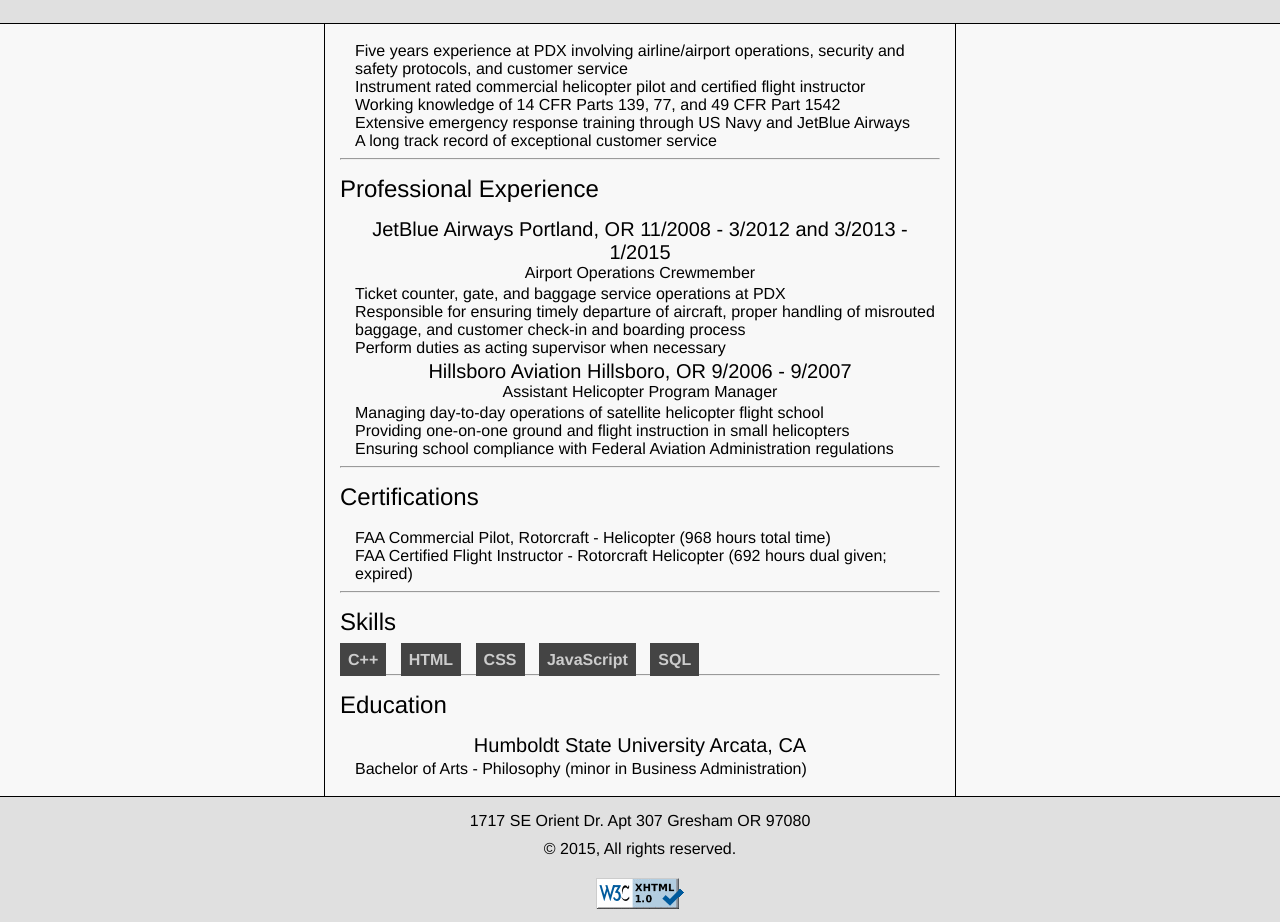
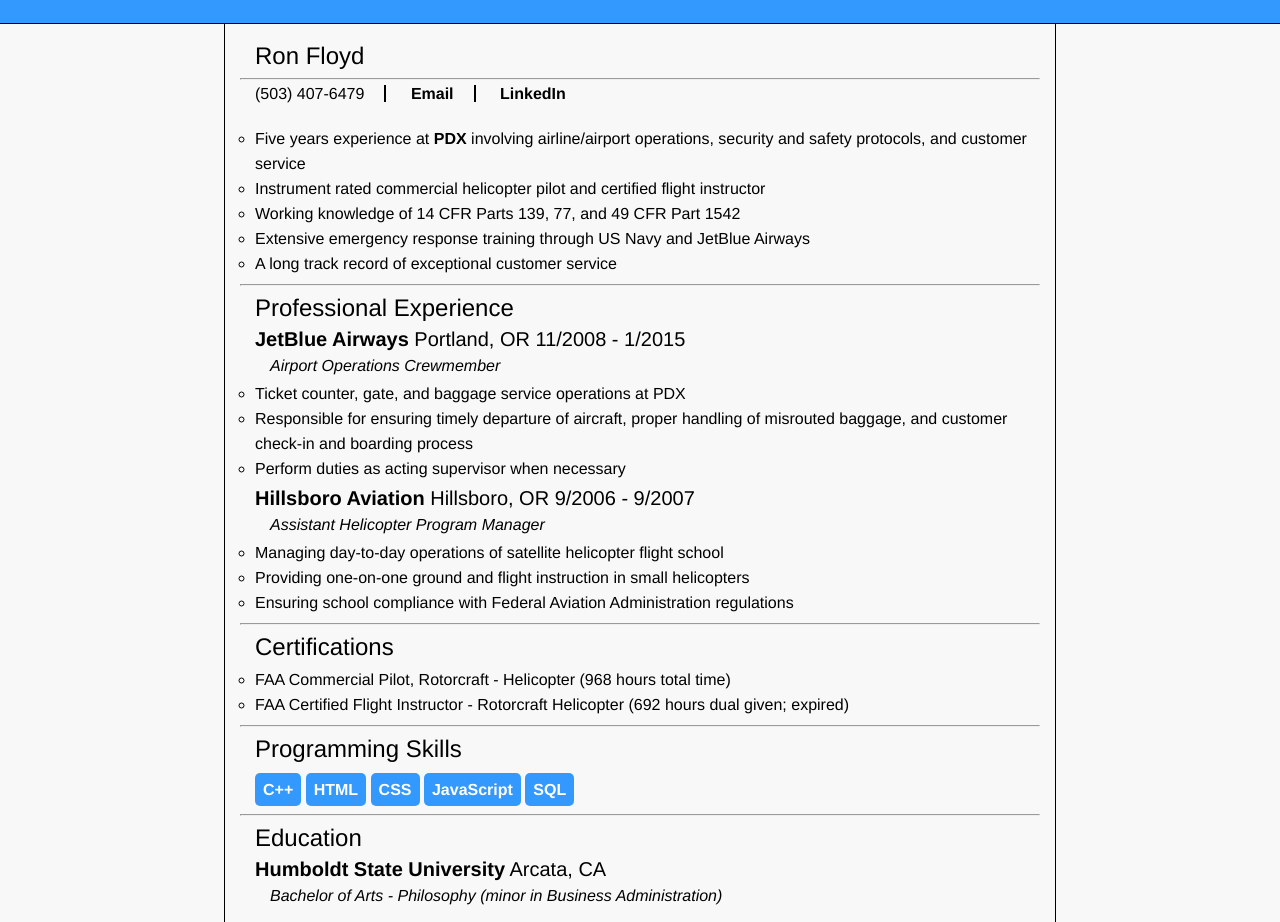
Before and after one commit to ronFloyd/ronFloyd.github.io, a plain HTML site: page resume.html in a window 1280 px wide. Shown: the part 105-1027 px from the top of the page. Drawn offline with Linux system fonts and the light colour scheme.

Commit message:
revised website files

```diff
--- a/main.css
+++ b/main.css
@@ -10,7 +10,7 @@
 body {
 	background-color: #F8F8F8;
 	font-family: "Helvetica Neue", Helvetica, sans-serif;
-	font-size: 62.5% /* 1em = 10px */;
+	font-size: 62.5%;
 }
 h1 {
 	color: #000000;
@@ -31,7 +31,6 @@
 	text-align: center;
 }
 a {
-	font-family: "Helvetica Neue", Helvetica, sans-serif;
 	font-weight: bold;
 	text-decoration: none;
 	color: #000000;
@@ -41,12 +40,12 @@
 	text-decoration: underline;
 }
 div.header {
-	background-color: #E0E0E0;
+	background-color: #3399FF;
 	padding-bottom: 10px;
 	border-bottom: 1px solid #000000;
 }
 div.footer {
-	background-color: #E0E0E0;
+	background-color: #3399FF;
 	padding-top: 10px;
 	padding-bottom: 10px;
 	border-top: 1px solid #000000;
@@ -58,6 +57,22 @@
 .resume {
 	padding: 3px 0 3px 0;
 	margin-left: 15px;
+}
+.resume li {
+	list-style-type: circle;
+	line-height: 25px;
+}
+h3.resume {
+	text-align: left;
+	font-size: 2em;
+}
+h3.resume a {
+	font-size: 1em;
+}
+h4.resume {
+	text-align: left;
+	font-style: italic;
+	padding-left: 15px;
 }
 .nav {
 	padding: 0;
@@ -76,12 +91,28 @@
 	padding-right: 0;
 	border-right: none;
 }
+ul.info {
+	margin-bottom: 20px;
+}
+.info li {
+	display: inline;
+	padding: 0 20px 0 20px;
+	border-right: 2px solid #000000;
+}
+.info li:first-child {
+	padding-left: 15px;
+	border-left: none;
+}
+.info li:last-child {
+	padding-right: 0;
+	border-right: none;
+}
 .external-links {
 	padding: 10px 0 10px 25px;
 }
 .content-section {
 	padding: 15px;
-	width: 60em;
+	width: 80em;
 	margin: 0 auto;
 	border: 1px solid #000000;
 	border-top: none;
@@ -94,14 +125,20 @@
     width: auto;
     text-align: center;
 }
+.skills {
+	margin: 15px 0 15px 0;
+}
 .skills li {
-	font-family: "Helvetica Neue", Helvetica, sans-serif;
 	font-weight: bold;
-	background-color: #444444;
-	color: #cccccc;
+	background-color: #3399FF;
+	color: #FFF;
 	display: inline;
 	padding: 8px 8px 8px 8px;
-	margin-right: 10px;
+	margin-right: 0 10px;
+	border-radius: 5px;
+}
+.skills li:first-child {
+	margin-left: 15px;
 }
 .W3C {
 	text-align: center;
@@ -110,6 +147,17 @@
 .W3C li {
 	display: inline;
 	padding: 0 10px;
+}
+.hang-gliding {
+	text-align: center;
+	margin-bottom: 15px;
+}
+form {
+    /* Just to center the form on the page */
+    margin: 0 auto;
+    width: 400px;
+    /* To see the outline of the form */
+    padding: 1em;
 }
 label {
   display: block;
@@ -127,8 +175,10 @@
 textarea {
   display: block;
   margin-bottom: 15px;
-  width: 45em;
-  height: 25em;
+  width: 25em;
+  height: 15em;
+  font-size: 1.6em;
+  resize: vertical;
 }
 input[type=submit] {
   width: 10em;
--- a/resume.html
+++ b/resume.html
@@ -18,8 +18,15 @@
 		</ul>
     </div>
 	<div class="content-section">
+		<h2 class="resume">Ron Floyd</h2>
+		<hr />
+		<ul class="info">
+			<li>(503) 407-6479</li>
+			<li><a href="mailto:ron3308@gmail.com">Email</a></li>
+			<li><a href="https://www.linkedin.com/in/bronfloyd/">LinkedIn</a></li>
+		</ul>
 		<ul class="resume">
-			<li>Five years experience at PDX involving airline/airport operations,
+			<li>Five years experience at <a target="_blank" href="http://www.flypdx.com/PDX">PDX</a> involving airline/airport operations,
 				security and safety protocols, and customer service</li>
 			<li>Instrument rated commercial helicopter pilot and certified flight instructor</li>
 			<li>Working knowledge of 14 CFR Parts 139, 77, and 49 CFR Part 1542</li>
@@ -27,30 +34,30 @@
 			<li>A long track record of exceptional customer service</li>
 		</ul>
 		<hr />
-		<h2>Professional Experience</h2>
-		<h3>JetBlue Airways Portland, OR 11/2008 - 3/2012 and 3/2013 - 1/2015</h3>
-		<h4>Airport Operations Crewmember</h4>
+		<h2 class="resume">Professional Experience</h2>
+		<h3 class="resume"><a target="_blank" href="http://www.jetblue.com/">JetBlue Airways</a> Portland, OR 11/2008 - 1/2015</h3>
+		<h4 class="resume">Airport Operations Crewmember</h4>
 		<ul class="resume">
 			<li>Ticket counter, gate, and baggage service operations at PDX</li>
 			<li>Responsible for ensuring timely departure of aircraft, proper handling of misrouted baggage, and customer check-in
 				and boarding process</li>
 			<li>Perform duties as acting supervisor when necessary</li>
 		</ul>
-		<h3>Hillsboro Aviation Hillsboro, OR 9/2006 - 9/2007</h3>
-		<h4>Assistant Helicopter Program Manager</h4>
+		<h3 class="resume"><a target="_blank" href="http://www.flyhaa.com/en/">Hillsboro Aviation</a> Hillsboro, OR 9/2006 - 9/2007</h3>
+		<h4 class="resume">Assistant Helicopter Program Manager</h4>
 		<ul class="resume">
 			<li>Managing day-to-day operations of satellite helicopter flight school</li>
 			<li>Providing one-on-one ground and flight instruction in small helicopters</li>
 			<li>Ensuring school compliance with Federal Aviation Administration regulations</li>
 		</ul>
 		<hr />
-		<h2>Certifications</h2>
+		<h2 class="resume">Certifications</h2>
 		<ul class="resume">
 			<li>FAA Commercial Pilot, Rotorcraft - Helicopter (968 hours total time)</li>
 			<li>FAA Certified Flight Instructor - Rotorcraft Helicopter (692 hours dual given; expired)</li>
 		</ul>
 		<hr />
-		<h2>Skills</h2>
+		<h2 class="resume">Programming Skills</h2>
 		<ul class="skills">
 			<li>C++</li>
 			<li>HTML</li>
@@ -59,18 +66,15 @@
 			<li>SQL</li>
 		</ul>
 		<hr />
-		<h2>Education</h2>
-		<h3>Humboldt State University Arcata, CA</h3>
-		<ul class="resume">
-			<li>Bachelor of Arts - Philosophy (minor in Business Administration)</li>
-		</ul>
+		<h2 class="resume">Education</h2>
+		<h3 class="resume"><a target="_blank" href="http://www.humboldt.edu/">Humboldt State University</a> Arcata, CA</h3>
+		<h4 class="resume">Bachelor of Arts - Philosophy (minor in Business Administration)</h4>
 	</div>
 	<div class="footer">
-		<p>1717 SE Orient Dr. Apt 307 Gresham OR 97080</p>
 		<p>&copy; 2015, All rights reserved.</p>
 		<ul class="W3C">
 			<li><a href="http://validator.w3.org/check?uri=referer"><img
-      		src="Images/valid-xhtml10-blue.png" alt="Valid XHTML 1.0 Transitional" height="31" width="88" /></a></li>
+      		src="images/valid-xhtml10-blue.png" alt="Valid XHTML 1.0 Transitional" height="31" width="88" /></a></li>
     	</ul>
     </div>
 </body>
```
Also changed, not shown: about.html (+1 -7 lines), contact.html (+22 -13 lines), index.html (+6 -5 lines), Images/hull_mountain_hang_gliding.jpg (added).
